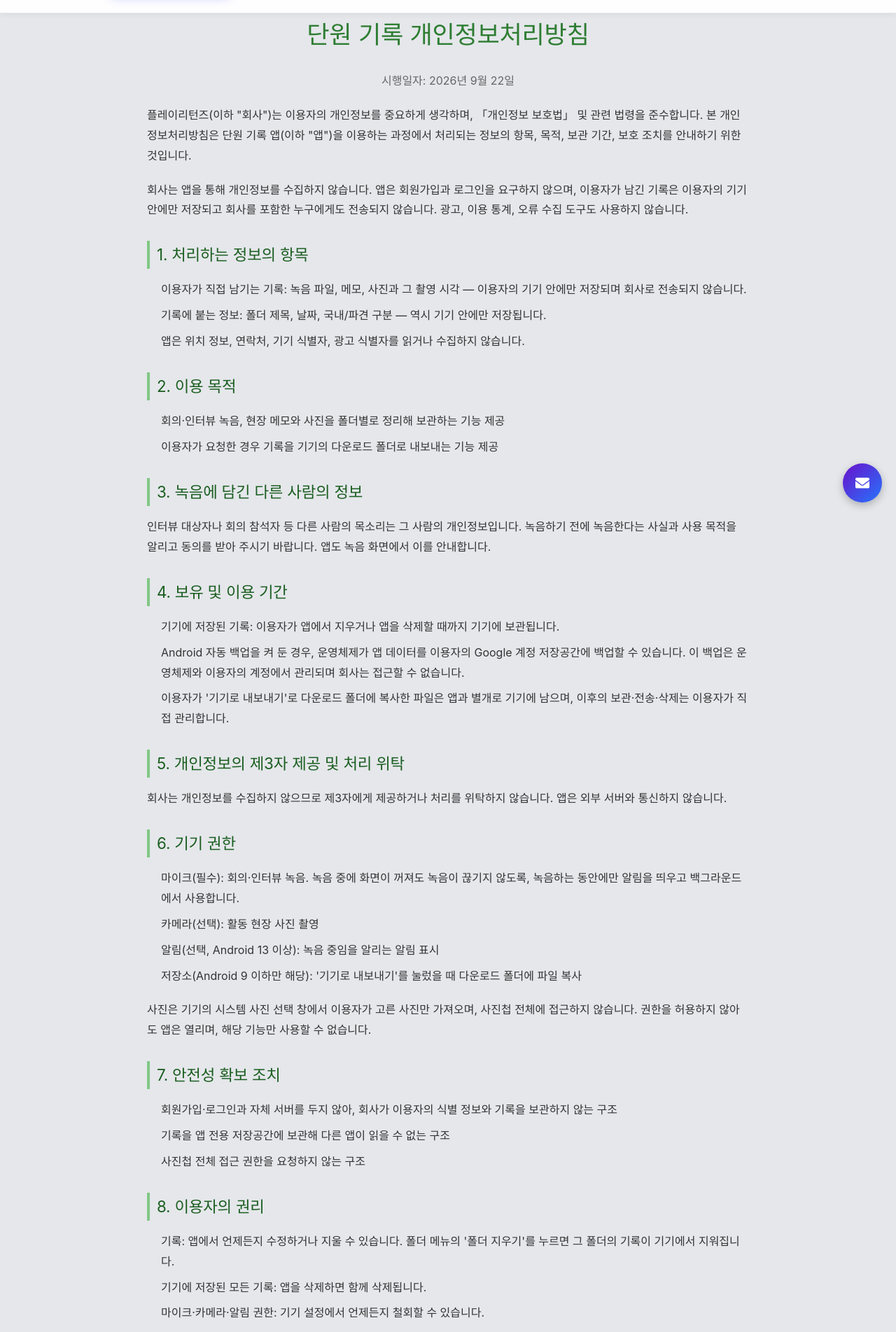
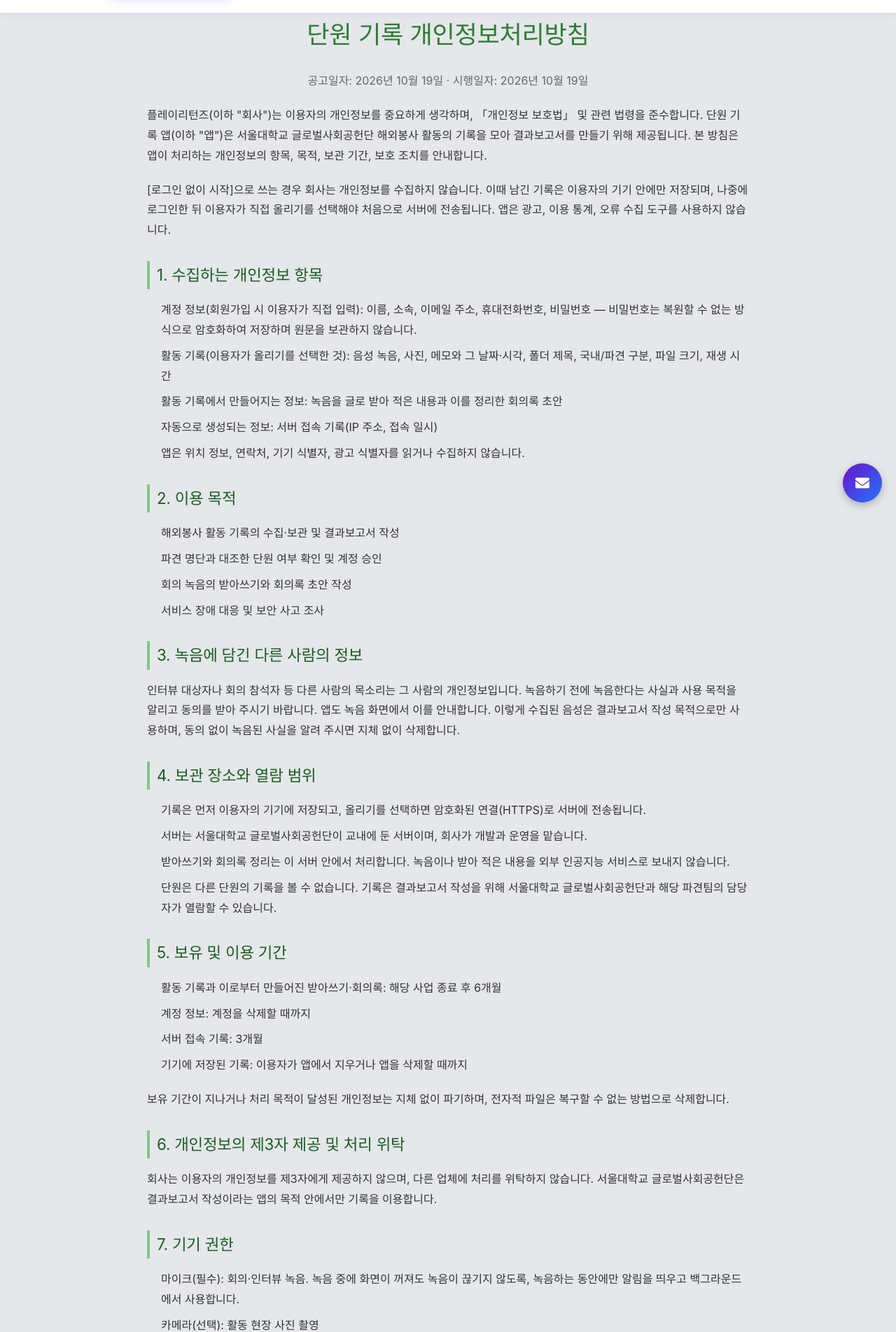
Before and after one commit to wjdcksgns/playreturns_homepage, a React (Create React App) app: page /danwon-privacy in a window 1280 px wide. Shown: the part 62-1965 px from the top of the page at 70% size. Built offline with nearby package versions, Linux system fonts and the light colour scheme; no server answers; a web font is replaced by a local one.

Commit message:
단원 기록 처리방침을 서버판으로 개정하고 계정 삭제 안내를 추가

```diff
--- a/src/App.jsx
+++ b/src/App.jsx
@@ -28,6 +28,7 @@
 import JeommechuPrivacy from './pages/JeommechuPrivacy';
 import JeommechuTerms from './pages/JeommechuTerms';
 import DanwonPrivacy from './pages/DanwonPrivacy';
+import DanwonDeleteAccount from './pages/DanwonDeleteAccount';
 import PetsangTerms from './pages/PetsangTerms';
 import PetsangDeleteAccount from './pages/PetsangDeleteAccount';
 import SaveFlyPrivacy from './pages/SaveFlyPrivacy';
@@ -124,6 +125,7 @@
             <Route path="/jeommechu-privacy" element={<JeommechuPrivacy />} />
             <Route path="/jeommechu-terms" element={<JeommechuTerms />} />
             <Route path="/danwon-privacy" element={<DanwonPrivacy />} />
+            <Route path="/danwon-delete-account" element={<DanwonDeleteAccount />} />
             <Route path="/petsang-terms" element={<PetsangTerms />} />
             <Route path="/petsang-delete-account" element={<PetsangDeleteAccount />} />
             <Route path="/savefly-privacy" element={<SaveFlyPrivacy />} />
--- a/src/components/common/Layout/Footer.jsx
+++ b/src/components/common/Layout/Footer.jsx
@@ -29,6 +29,7 @@
   { to: '/jeommechu-privacy', label: '점메추 개인정보처리방침' },
   { to: '/jeommechu-terms', label: '점메추 이용약관' },
   { to: '/danwon-privacy', label: '단원 기록 개인정보처리방침' },
+  { to: '/danwon-delete-account', label: '단원 기록 계정 삭제' },
 ];
 
 const Footer = () => {
--- /dev/null
+++ b/src/pages/DanwonDeleteAccount.jsx
@@ -0,0 +1,53 @@
+import styles from './Privacy.module.css';
+
+const DanwonDeleteAccount = () => {
+    return (
+        <div className={styles.privacyWrap}>
+            <h1>단원 기록 계정 삭제 안내</h1>
+            <p className={styles.date}>시행일자: 2026년 10월 19일</p>
+
+            <p>
+                단원 기록 앱(개발자: 플레이리턴즈)의 계정과 서버에 보관된 기록은 아래 두 가지 방법으로 삭제할 수 있습니다.
+            </p>
+
+            <h2>1. 앱에서 바로 삭제</h2>
+            <ul>
+                <li>앱에 로그인한 뒤 <strong>설정 → 계정 삭제</strong>를 누르고 한 번 더 확인합니다.</li>
+                <li>계정과 서버에 올린 기록이 그 자리에서 삭제됩니다.</li>
+            </ul>
+
+            <h2>2. 이메일로 요청</h2>
+            <ul>
+                <li>앱을 쓸 수 없는 경우 playreturns2025@gmail.com 으로 "단원 기록 계정 삭제 요청" 제목의 메일을 보내 주세요.</li>
+                <li>본문에 가입한 이메일 주소와 이름을 적어 주세요. 본인 확인을 위해 가입한 이메일 주소에서 보내 주시면 가장 빠릅니다.</li>
+                <li>처리 기간: 요청 접수 후 영업일 기준 7일 이내</li>
+            </ul>
+
+            <h2>3. 삭제되는 데이터</h2>
+            <ul>
+                <li>계정 정보: 이름, 소속, 이메일 주소, 휴대전화번호, 암호화된 비밀번호</li>
+                <li>서버에 올린 녹음, 사진, 메모와 폴더 정보</li>
+                <li>녹음을 받아 적은 내용과 회의록 초안</li>
+                <li>로그인 상태를 유지하는 인증 정보</li>
+            </ul>
+
+            <h2>4. 유의사항</h2>
+            <ul>
+                <li>삭제한 계정과 기록은 복구할 수 없습니다.</li>
+                <li>앱을 지우는 것만으로는 서버에 올린 기록이 삭제되지 않습니다.</li>
+                <li>기기에만 남아 있는 기록은 앱을 삭제하면 함께 지워집니다.</li>
+                <li>서버 접속 기록(IP 주소, 접속 일시)은 보안 목적상 3개월 보관 후 삭제됩니다.</li>
+            </ul>
+
+            <h2>5. 문의</h2>
+            <p>
+                이름: 정찬훈 <br />
+                소속: 플레이리턴즈(PlayReturns) <br />
+                이메일: playreturns2025@gmail.com <br />
+                연락처: 010-2868-0655
+            </p>
+        </div>
+    );
+};
+
+export default DanwonDeleteAccount;
--- a/src/pages/DanwonPrivacy.jsx
+++ b/src/pages/DanwonPrivacy.jsx
@@ -4,62 +4,83 @@
     return (
         <div className={styles.privacyWrap}>
             <h1>단원 기록 개인정보처리방침</h1>
-            <p className={styles.date}>시행일자: 2026년 9월 22일</p>
+            <p className={styles.date}>공고일자: 2026년 10월 19일 · 시행일자: 2026년 10월 19일</p>
 
             <p>
                 플레이리턴즈(이하 "회사")는 이용자의 개인정보를 중요하게 생각하며, 「개인정보 보호법」 및 관련 법령을 준수합니다.
-                본 개인정보처리방침은 단원 기록 앱(이하 "앱")을 이용하는 과정에서 처리되는 정보의 항목, 목적, 보관 기간, 보호 조치를 안내하기 위한 것입니다.
+                단원 기록 앱(이하 "앱")은 서울대학교 글로벌사회공헌단 해외봉사 활동의 기록을 모아 결과보고서를 만들기 위해 제공됩니다.
+                본 방침은 앱이 처리하는 개인정보의 항목, 목적, 보관 기간, 보호 조치를 안내합니다.
             </p>
 
             <p>
-                <strong>회사는 앱을 통해 개인정보를 수집하지 않습니다.</strong>{' '}
-                앱은 회원가입과 로그인을 요구하지 않으며, 이용자가 남긴 기록은 이용자의 기기 안에만 저장되고 회사를 포함한 누구에게도 전송되지 않습니다.
-                광고, 이용 통계, 오류 수집 도구도 사용하지 않습니다.
+                <strong>[로그인 없이 시작]으로 쓰는 경우 회사는 개인정보를 수집하지 않습니다.</strong>{' '}
+                이때 남긴 기록은 이용자의 기기 안에만 저장되며, 나중에 로그인한 뒤 이용자가 직접 올리기를 선택해야 처음으로 서버에 전송됩니다.
+                앱은 광고, 이용 통계, 오류 수집 도구를 사용하지 않습니다.
             </p>
 
-            <h2>1. 처리하는 정보의 항목</h2>
+            <h2>1. 수집하는 개인정보 항목</h2>
             <ul>
                 <li>
-                    이용자가 직접 남기는 기록: 녹음 파일, 메모, 사진과 그 촬영 시각
-                    — <strong>이용자의 기기 안에만 저장되며 회사로 전송되지 않습니다.</strong>
+                    계정 정보(회원가입 시 이용자가 직접 입력): 이름, 소속, 이메일 주소, 휴대전화번호, 비밀번호
+                    — 비밀번호는 복원할 수 없는 방식으로 암호화하여 저장하며 원문을 보관하지 않습니다.
                 </li>
-                <li>기록에 붙는 정보: 폴더 제목, 날짜, 국내/파견 구분 — 역시 기기 안에만 저장됩니다.</li>
+                <li>
+                    활동 기록(이용자가 올리기를 선택한 것): 음성 녹음, 사진, 메모와 그 날짜·시각, 폴더 제목, 국내/파견 구분, 파일 크기, 재생 시간
+                </li>
+                <li>
+                    활동 기록에서 만들어지는 정보: 녹음을 글로 받아 적은 내용과 이를 정리한 회의록 초안
+                </li>
+                <li>자동으로 생성되는 정보: 서버 접속 기록(IP 주소, 접속 일시)</li>
                 <li>앱은 위치 정보, 연락처, 기기 식별자, 광고 식별자를 읽거나 수집하지 않습니다.</li>
             </ul>
 
             <h2>2. 이용 목적</h2>
             <ul>
-                <li>회의·인터뷰 녹음, 현장 메모와 사진을 폴더별로 정리해 보관하는 기능 제공</li>
-                <li>이용자가 요청한 경우 기록을 기기의 다운로드 폴더로 내보내는 기능 제공</li>
+                <li>해외봉사 활동 기록의 수집·보관 및 결과보고서 작성</li>
+                <li>파견 명단과 대조한 단원 여부 확인 및 계정 승인</li>
+                <li>회의 녹음의 받아쓰기와 회의록 초안 작성</li>
+                <li>서비스 장애 대응 및 보안 사고 조사</li>
             </ul>
 
             <h2>3. 녹음에 담긴 다른 사람의 정보</h2>
             <p>
                 인터뷰 대상자나 회의 참석자 등 다른 사람의 목소리는 그 사람의 개인정보입니다.
                 녹음하기 전에 녹음한다는 사실과 사용 목적을 알리고 동의를 받아 주시기 바랍니다.
-                앱도 녹음 화면에서 이를 안내합니다.
+                앱도 녹음 화면에서 이를 안내합니다. 이렇게 수집된 음성은 결과보고서 작성 목적으로만 사용하며,
+                동의 없이 녹음된 사실을 알려 주시면 지체 없이 삭제합니다.
             </p>
 
-            <h2>4. 보유 및 이용 기간</h2>
+            <h2>4. 보관 장소와 열람 범위</h2>
             <ul>
-                <li>기기에 저장된 기록: 이용자가 앱에서 지우거나 앱을 삭제할 때까지 기기에 보관됩니다.</li>
+                <li>기록은 먼저 이용자의 기기에 저장되고, 올리기를 선택하면 암호화된 연결(HTTPS)로 서버에 전송됩니다.</li>
+                <li>서버는 서울대학교 글로벌사회공헌단이 교내에 둔 서버이며, 회사가 개발과 운영을 맡습니다.</li>
                 <li>
-                    Android 자동 백업을 켜 둔 경우, 운영체제가 앱 데이터를 이용자의 Google 계정 저장공간에 백업할 수 있습니다.
-                    이 백업은 운영체제와 이용자의 계정에서 관리되며 회사는 접근할 수 없습니다.
+                    받아쓰기와 회의록 정리는 이 서버 안에서 처리합니다. 녹음이나 받아 적은 내용을 외부 인공지능 서비스로 보내지 않습니다.
                 </li>
                 <li>
-                    이용자가 '기기로 내보내기'로 다운로드 폴더에 복사한 파일은 앱과 별개로 기기에 남으며,
-                    이후의 보관·전송·삭제는 이용자가 직접 관리합니다.
+                    단원은 다른 단원의 기록을 볼 수 없습니다. 기록은 결과보고서 작성을 위해 서울대학교 글로벌사회공헌단과
+                    해당 파견팀의 담당자가 열람할 수 있습니다.
                 </li>
             </ul>
 
-            <h2>5. 개인정보의 제3자 제공 및 처리 위탁</h2>
+            <h2>5. 보유 및 이용 기간</h2>
+            <ul>
+                <li>활동 기록과 이로부터 만들어진 받아쓰기·회의록: 해당 사업 종료 후 6개월</li>
+                <li>계정 정보: 계정을 삭제할 때까지</li>
+                <li>서버 접속 기록: 3개월</li>
+                <li>기기에 저장된 기록: 이용자가 앱에서 지우거나 앱을 삭제할 때까지</li>
+            </ul>
             <p>
-                회사는 개인정보를 수집하지 않으므로 제3자에게 제공하거나 처리를 위탁하지 않습니다.
-                앱은 외부 서버와 통신하지 않습니다.
+                보유 기간이 지나거나 처리 목적이 달성된 개인정보는 지체 없이 파기하며, 전자적 파일은 복구할 수 없는 방법으로 삭제합니다.
             </p>
 
-            <h2>6. 기기 권한</h2>
+            <h2>6. 개인정보의 제3자 제공 및 처리 위탁</h2>
+            <p>
+                회사는 이용자의 개인정보를 제3자에게 제공하지 않으며, 다른 업체에 처리를 위탁하지 않습니다.
+                서울대학교 글로벌사회공헌단은 결과보고서 작성이라는 앱의 목적 안에서만 기록을 이용합니다.
+            </p>
+
+            <h2>7. 기기 권한</h2>
             <ul>
                 <li>
                     마이크(필수): 회의·인터뷰 녹음. 녹음 중에 화면이 꺼져도 녹음이 끊기지 않도록,
@@ -74,26 +95,33 @@
                 권한을 허용하지 않아도 앱은 열리며, 해당 기능만 사용할 수 없습니다.
             </p>
 
-            <h2>7. 안전성 확보 조치</h2>
+            <h2>8. 안전성 확보 조치</h2>
             <ul>
-                <li>회원가입·로그인과 자체 서버를 두지 않아, 회사가 이용자의 식별 정보와 기록을 보관하지 않는 구조</li>
-                <li>기록을 앱 전용 저장공간에 보관해 다른 앱이 읽을 수 없는 구조</li>
-                <li>사진첩 전체 접근 권한을 요청하지 않는 구조</li>
+                <li>앱과 서버 사이의 모든 통신을 암호화(HTTPS)하여 전송</li>
+                <li>파견 명단에 등록되었거나 관리자 승인을 받은 계정만 서버를 이용할 수 있는 구조</li>
+                <li>업로드된 녹음·사진은 인증된 본인과 권한 있는 담당자만 접근 가능</li>
+                <li>비밀번호 암호화 저장, 로그인 실패 횟수 제한</li>
+                <li>서울대학교 정보화본부의 개인정보 노출 점검과 홈페이지 취약점 점검을 정기적으로 받음</li>
             </ul>
 
-            <h2>8. 이용자의 권리</h2>
+            <h2>9. 이용자의 권리</h2>
             <ul>
-                <li>기록: 앱에서 언제든지 수정하거나 지울 수 있습니다. 폴더 메뉴의 '폴더 지우기'를 누르면 그 폴더의 기록이 기기에서 지워집니다.</li>
-                <li>기기에 저장된 모든 기록: 앱을 삭제하면 함께 삭제됩니다.</li>
-                <li>마이크·카메라·알림 권한: 기기 설정에서 언제든지 철회할 수 있습니다.</li>
+                <li>이용자는 언제든지 본인 개인정보의 열람·정정·삭제와 처리 정지를 요구할 수 있습니다.</li>
+                <li>
+                    앱의 <strong>[설정 → 계정 삭제]</strong>를 누르면 계정과 서버에 올린 기록, 그로부터 만들어진 받아쓰기·회의록이
+                    함께 즉시 삭제됩니다. 앱을 쓸 수 없는 경우{' '}
+                    <a href="/danwon-delete-account">계정 삭제 요청 안내</a>에 따라 이메일로 요청할 수 있습니다.
+                </li>
+                <li>기기에 남은 기록은 앱에서 지우거나 앱을 삭제하면 함께 삭제됩니다.</li>
+                <li>마이크·카메라·알림 권한은 기기 설정에서 언제든지 철회할 수 있습니다.</li>
             </ul>
 
-            <h2>9. 만 14세 미만 아동의 개인정보</h2>
+            <h2>10. 만 14세 미만 아동의 개인정보</h2>
             <p>
                 앱은 만 14세 미만 아동을 대상으로 하지 않으며, 회사는 아동의 개인정보를 수집하지 않습니다.
             </p>
 
-            <h2>10. 개인정보 보호책임자</h2>
+            <h2>11. 개인정보 보호책임자</h2>
             <p>
                 이름: 정찬훈 <br />
                 소속: 플레이리턴즈(PlayReturns) <br />
@@ -101,10 +129,10 @@
                 연락처: 010-2868-0655
             </p>
 
-            <h2>11. 개인정보처리방침의 변경</h2>
+            <h2>12. 개인정보처리방침의 변경</h2>
             <p>
-                기록을 서버로 올리는 기능이 추가되는 등 개인정보 처리 방식이 바뀌는 경우,
-                해당 기능을 배포하기 전에 본 방침을 개정하여 앱 내 공지 또는 웹사이트 공지를 통해 사전 안내합니다.
+                본 방침은 2026년 10월 19일부터 적용되며, 기록을 서버에 올리는 기능을 추가하면서 2026년 9월 22일 시행된
+                기기 저장 전용 방침을 대신합니다. 이후 내용이 바뀌는 경우 변경 내용과 시행일을 앱과 웹사이트에 공지합니다.
             </p>
         </div>
     );
```
